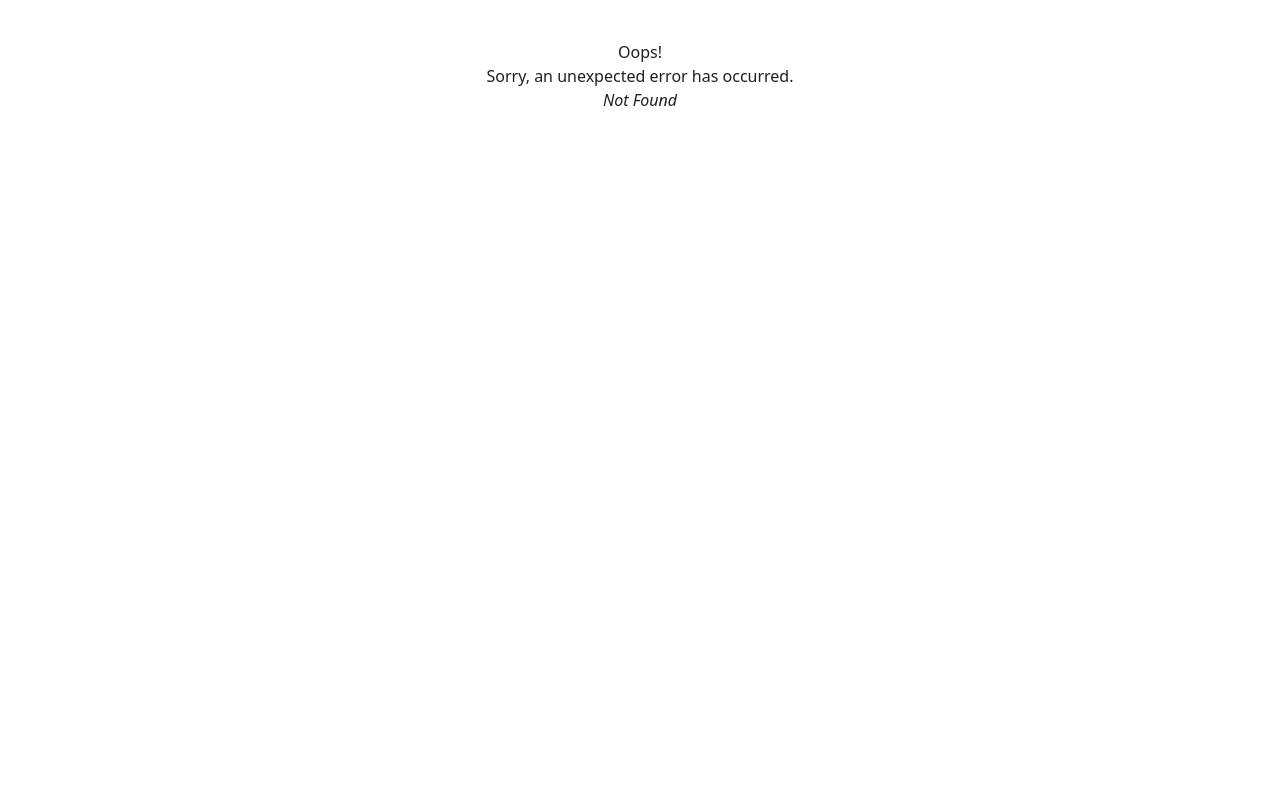
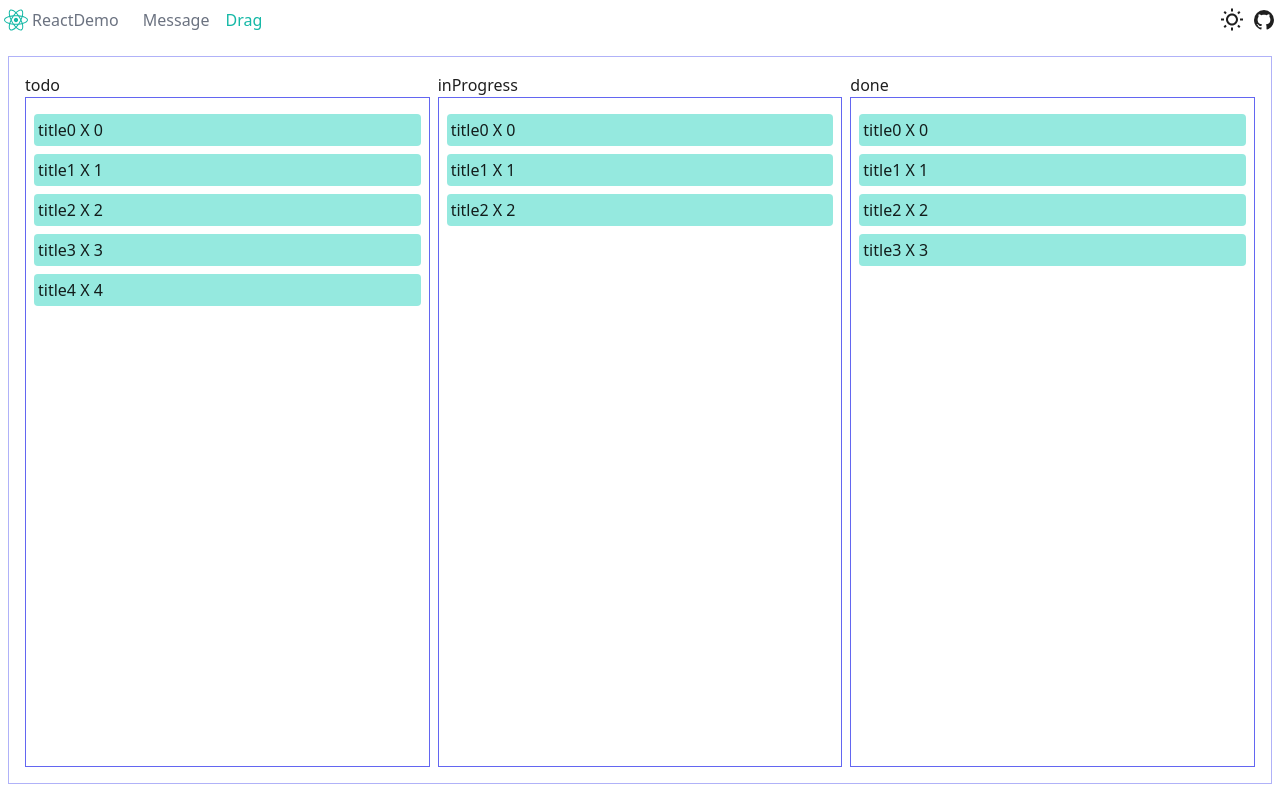
Before and after one commit to joey2217/react-demo, a React (Vite) app: page /drag in a window 1280 px wide. Before the commit this address had no page. Built offline with nearby package versions, Linux system fonts and the light colour scheme.

Commit message:
feat: drag

```diff
--- a/package.json
+++ b/package.json
@@ -10,11 +10,13 @@
   },
   "dependencies": {
     "react": "^18.2.0",
+    "react-beautiful-dnd": "^13.1.1",
     "react-dom": "^18.2.0",
     "react-router-dom": "^6.9.0"
   },
   "devDependencies": {
     "@types/react": "^18.0.28",
+    "@types/react-beautiful-dnd": "^13.1.4",
     "@types/react-dom": "^18.0.11",
     "@vitejs/plugin-react-swc": "^3.2.0",
     "autoprefixer": "^10.4.14",
--- a/src/index.css
+++ b/src/index.css
@@ -19,3 +19,7 @@ html.dark {
 .link.active {
   @apply text-teal-500;
 }
+
+.droppable-container {
+  height: calc(100vh - 130px);
+}
--- a/src/layout/Header/index.tsx
+++ b/src/layout/Header/index.tsx
@@ -27,6 +27,10 @@ const routes = [
     to: '/message',
     label: 'Message',
   },
+  {
+    to: '/drag',
+    label: 'Drag',
+  },
 ]
 
 const Header: React.FC = () => {
@@ -37,7 +41,7 @@ const Header: React.FC = () => {
         <span>ReactDemo</span>
       </Link>
       <nav className="flex-1 px-2">
-        <ul className="flex items-center">
+        <ul className="flex items-center gap-4">
           {routes.map((r) => (
             <li key={r.to}>
               <ActiveLink to={r.to}>{r.label}</ActiveLink>
--- a/src/main.tsx
+++ b/src/main.tsx
@@ -4,7 +4,5 @@ import App from './App'
 import './index.css'
 
 ReactDOM.createRoot(document.getElementById('root') as HTMLElement).render(
-  <React.StrictMode>
     <App />
-  </React.StrictMode>
 )
--- /dev/null
+++ b/src/pages/drag/index.tsx
@@ -0,0 +1,178 @@
+import React, { memo, useCallback, useMemo, useState } from 'react'
+import {
+  DragDropContext,
+  Draggable,
+  Droppable,
+  DropResult,
+  ResponderProvided,
+} from 'react-beautiful-dnd'
+
+/**
+ * !!去掉 React.StrictMode!!
+ */
+
+export type Status = 'todo' | 'inProgress' | 'done'
+
+export interface ItemType {
+  title: string
+  id: string
+  num: number
+  status: Status
+}
+
+const DROP_TYPE = 'drop_type'
+
+const STATUS_LIST: Status[] = ['todo', 'inProgress', 'done']
+
+const getItems = (length = 10, status: Status = 'todo') =>
+  Array.from({ length }).map((_item, index) => ({
+    id: status + index,
+    title: `title` + index,
+    content: 'content' + index,
+    num: index,
+    status,
+  }))
+
+const data = getItems(5, 'todo')
+  .concat(getItems(3, 'inProgress'))
+  .concat(getItems(4, 'done'))
+
+const Darg: React.FC = () => {
+  const [list, setList] = useState<ItemType[]>(data)
+
+  const ItemTypeMap = useMemo(() => {
+    const todo = list.filter((p) => p.status === 'todo')
+    const inProgress = list.filter((p) => p.status === 'inProgress')
+    const done = list.filter((p) => p.status === 'done')
+    const map: { [prop in Status]: ItemType[] } = {
+      todo,
+      inProgress,
+      done,
+    }
+    return map
+  }, [list])
+
+  const onDragEnd = useCallback(
+    (result: DropResult, provided: ResponderProvided) => {
+      const { source, destination } = result
+      console.log(source, destination, 'onDragEnd')
+      if (destination) {
+        const { index: sourceIndex, droppableId: sourceStatus } = source
+        const { index: destinationIndex, droppableId: destinationStatus } =
+          destination
+        if (sourceStatus === destinationStatus) {
+          if (sourceIndex === destinationIndex) {
+            return
+          }
+          let sourceList = ItemTypeMap[sourceStatus as Status]
+          const sourceData = sourceList[sourceIndex]
+          const destinationData = sourceList[destinationIndex]
+          if (sourceIndex < destinationIndex) {
+            sourceList = sourceList
+              .slice(0, sourceIndex)
+              .concat({ ...destinationData, num: sourceIndex })
+              .concat(sourceList.slice(sourceIndex + 1, destinationIndex))
+              .concat({ ...sourceData, num: destinationIndex })
+              .concat(sourceList.slice(destinationIndex + 1))
+          } else {
+            sourceList = sourceList
+              .slice(0, destinationIndex)
+              .concat({ ...sourceData, num: destinationIndex })
+              .concat(sourceList.slice(destinationIndex + 1, sourceIndex))
+              .concat({ ...destinationData, num: sourceIndex })
+              .concat(sourceList.slice(sourceIndex + 1))
+          }
+
+          const otherStatus = STATUS_LIST.filter((s) => s !== sourceStatus)
+          let otherList: ItemType[] = []
+          otherStatus.forEach((s) => {
+            otherList = otherList.concat(ItemTypeMap[s])
+          })
+          setList([...sourceList, ...otherList])
+        } else {
+          let sourceList = ItemTypeMap[sourceStatus as Status]
+          const sourceData = sourceList[sourceIndex]
+          sourceList = sourceList
+            .slice(0, sourceIndex)
+            .concat(
+              sourceList
+                .slice(sourceIndex + 1)
+                .map((item) => ({ ...item, num: item.num - 1 }))
+            )
+          let destinationList = ItemTypeMap[destinationStatus as Status]
+          destinationList = destinationList
+            .slice(0, destinationIndex)
+            .concat({
+              ...sourceData,
+              status: destinationStatus as Status,
+              num: destinationIndex,
+            })
+            .concat(
+              destinationList
+                .slice(destinationIndex)
+                .map((item) => ({ ...item, num: item.num + 1 }))
+            )
+          const otherStatus = STATUS_LIST.filter(
+            (s) => s !== sourceStatus && s !== destinationStatus
+          )
+          let otherList: ItemType[] = []
+          otherStatus.forEach((s) => {
+            otherList = otherList.concat(ItemTypeMap[s])
+          })
+          setList([...sourceList, ...destinationList, ...otherList])
+        }
+      }
+    },
+    [ItemTypeMap]
+  )
+
+  return (
+    <div>
+      <DragDropContext onDragEnd={onDragEnd}>
+        <div className="grid grid-cols-12 gap-2 border border-indigo-500/50 p-4">
+          {Array.from(Object.entries(ItemTypeMap)).map(([status, list]) => (
+            <div className="col-span-4" key={status} title={status}>
+              <h3>{status}</h3>
+              <Droppable key={status} droppableId={status} type={DROP_TYPE}>
+                {(provided, snapshot) => (
+                  <div
+                    ref={provided.innerRef}
+                    style={{
+                      backgroundColor: snapshot.isDraggingOver ? 'grey' : '',
+                    }}
+                    {...provided.droppableProps}
+                    className="droppable-container p-2 border border-indigo-500/100"
+                  >
+                    {list.map((content) => (
+                      <Draggable
+                        key={content.id}
+                        draggableId={'draggable-' + content.id}
+                        index={content.num}
+                      >
+                        {(provided, snapshot) => (
+                          <div
+                            ref={provided.innerRef}
+                            {...provided.draggableProps}
+                            {...provided.dragHandleProps}
+                            className="draggable-container my-2 p-1 rounded bg-teal-400/50"
+                          >
+                            <div>
+                              {content.title} X {content.num}
+                            </div>
+                          </div>
+                        )}
+                      </Draggable>
+                    ))}
+                    {provided.placeholder}
+                  </div>
+                )}
+              </Droppable>
+            </div>
+          ))}
+        </div>
+      </DragDropContext>
+    </div>
+  )
+}
+
+export default memo(Darg)
--- a/src/router.tsx
+++ b/src/router.tsx
@@ -3,6 +3,7 @@ import Layout from './layout'
 import Error from './pages/error'
 import Home from './pages/home'
 import Message from './pages/message'
+import Drag from './pages/drag'
 
 const router = createBrowserRouter([
   {
@@ -20,6 +21,11 @@ const router = createBrowserRouter([
         element: <Message />,
         errorElement: <Error />,
       },
+      {
+        path: 'drag',
+        element: <Drag />,
+        errorElement: <Error />,
+      },
     ],
   },
 ])
```
Also changed, not shown: 1 other file (tests, documents, lock files or other folders).
